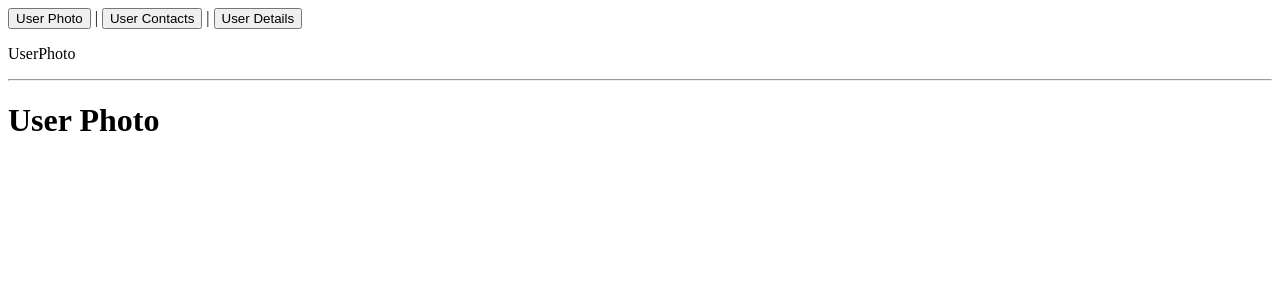
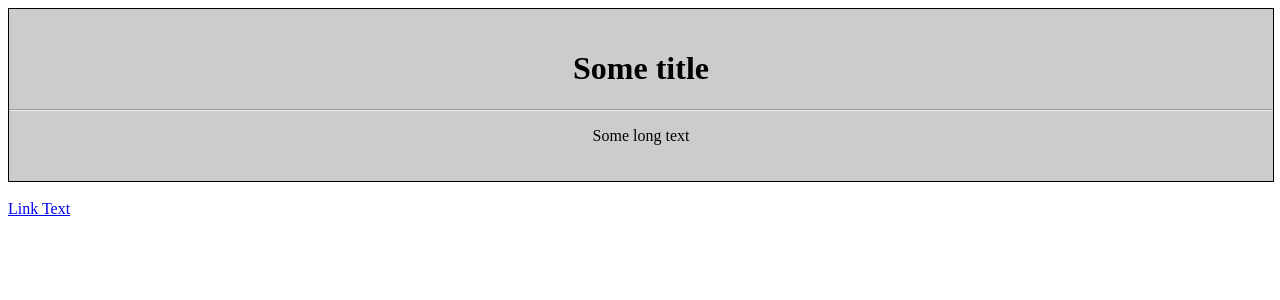
Before and after one commit to dzarezenko/beetroot_lesson_46-slots_dynamic_components, a Vue app: page / in a window 1280 px wide. Shown: the top 300 px of the page. Built offline with nearby package versions, Linux system fonts and the light colour scheme.

Commit message:
v-slot examples

```diff
--- a/src/App.vue
+++ b/src/App.vue
@@ -1,8 +1,12 @@
 <template>
   <div id="app">
     <Quote>
-      <h1 slot="quoteTitle">{{ quoteTitleVal }}</h1>
-      <p slot="quoteText">{{ quoteTextVal }}</p>
+      <template v-slot:quoteTitle>
+        <h1>{{ quoteTitleVal }}</h1>
+      </template>
+      <template v-slot:quoteText>
+        <p>{{ quoteTextVal }}</p>
+      </template>
     </Quote>
     <br />
 
--- a/src/main.js
+++ b/src/main.js
@@ -1,5 +1,5 @@
 import Vue from 'vue'
-import App from './UserApp.vue'
+import App from './App.vue'
 
 Vue.config.productionTip = false
 
```
